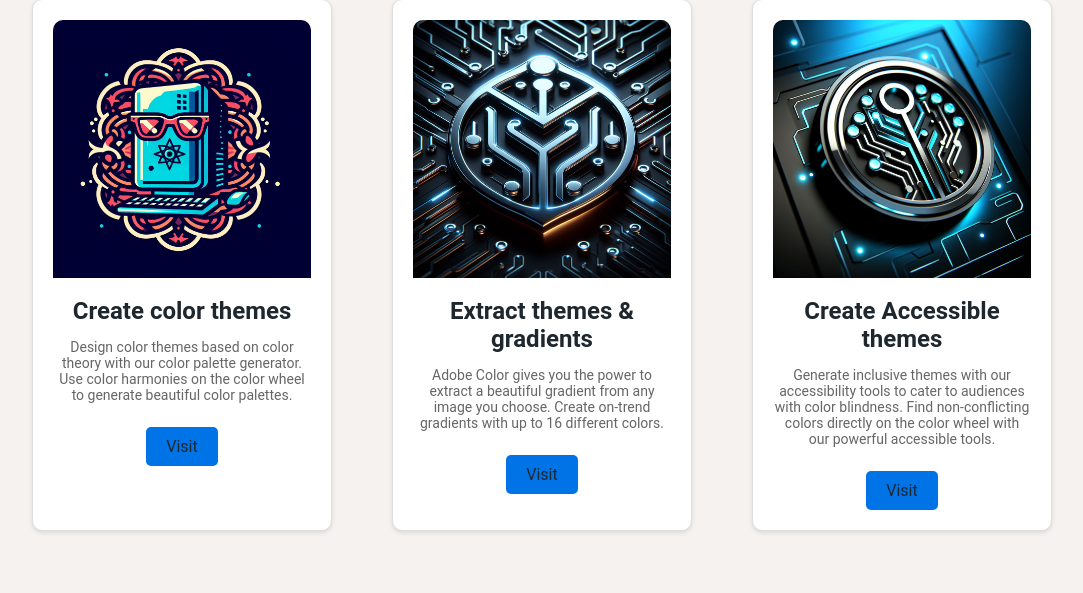
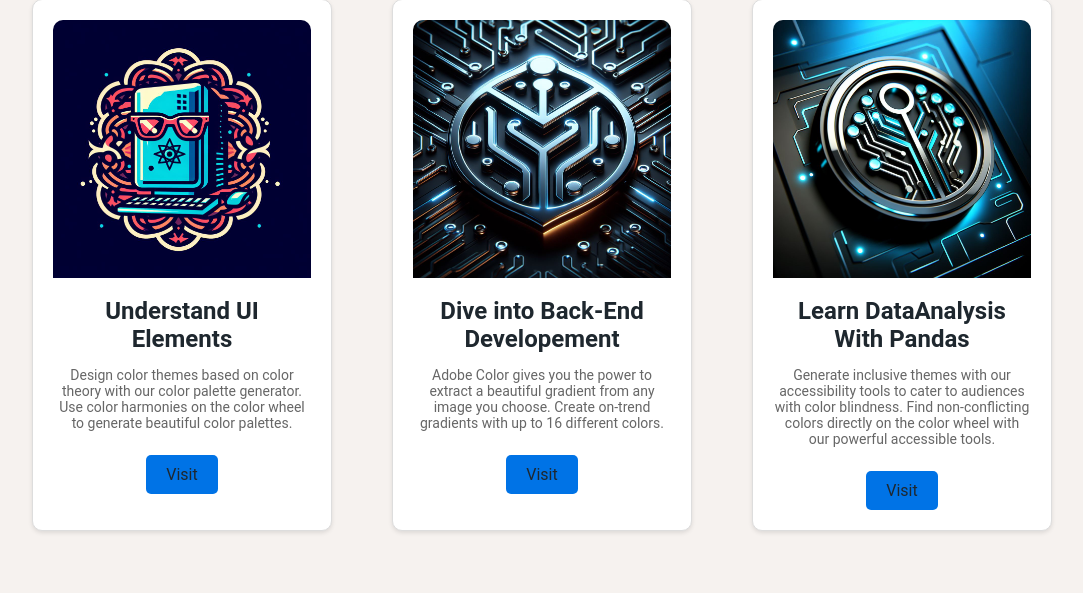
Before and after one commit to JustMrNone/CoderTheCaT, a Django app: page / in a window 1280 px wide. Shown: the part 419-1012 px from the top of the page, without its empty margins (98-1181 px from the left). Run offline with Django 5.2, Linux system fonts and the light colour scheme; some libraries are stand-ins or nearby versions; some web fonts are replaced.

Commit message:
"Updated text content of three palette cards on index.html"

```diff
--- a/main/templates/main/index.html
+++ b/main/templates/main/index.html
@@ -20,19 +20,19 @@
 <div class="palette-container">
     <div class="palette-card">
         <img src="{% static 'index/img/Indexsamp1.png' %}" alt="Create color themes" class="palette-image">
-        <h2 class="palette-card-title">Create color themes</h2>
+        <h2 class="palette-card-title">Understand UI Elements</h2>
         <p class="palette-description">Design color themes based on color theory with our color palette generator. Use color harmonies on the color wheel to generate beautiful color palettes.</p>
         <a href="#" class="palette-button">Visit</a>
     </div>
     <div class="palette-card">
         <img src="{% static 'index/img/Indexsamp2.png' %}" alt="Extract themes & gradients" class="palette-image">
-        <h2 class="palette-card-title">Extract themes & gradients</h2>
+        <h2 class="palette-card-title">Dive into Back-End Developement</h2>
         <p class="palette-description">Adobe Color gives you the power to extract a beautiful gradient from any image you choose. Create on-trend gradients with up to 16 different colors.</p>
         <a href="#" class="palette-button">Visit</a>
     </div>
     <div class="palette-card">
         <img src="{% static 'index/img/Indexsamp3.png' %}" alt="Create Accessible themes" class="palette-image">
-        <h2 class="palette-card-title">Create Accessible themes</h2>
+        <h2 class="palette-card-title">Learn DataAnalysis With Pandas</h2>
         <p class="palette-description">Generate inclusive themes with our accessibility tools to cater to audiences with color blindness. Find non-conflicting colors directly on the color wheel with our powerful accessible tools.</p>
         <a href="#" class="palette-button">Visit</a>
     </div>
```
